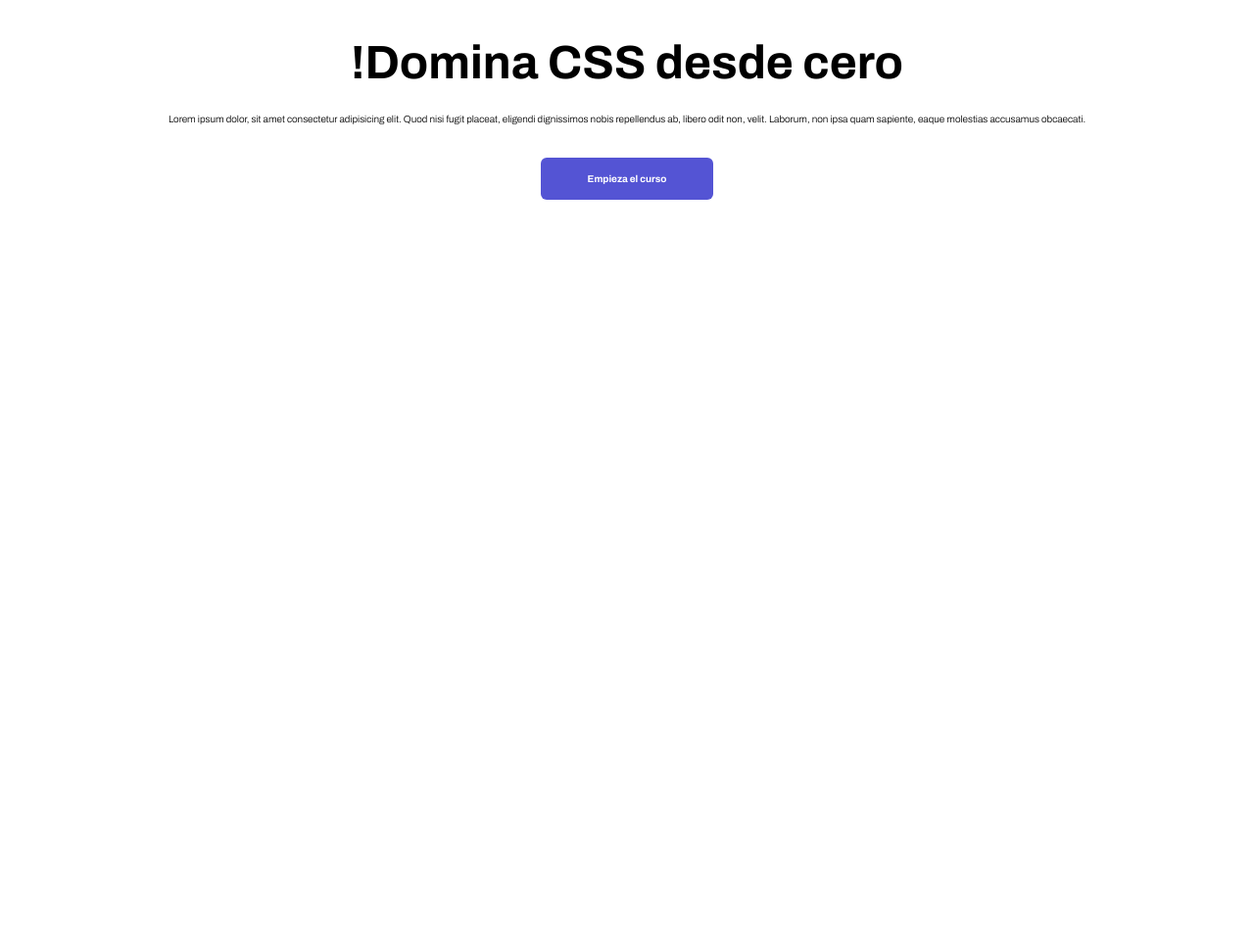
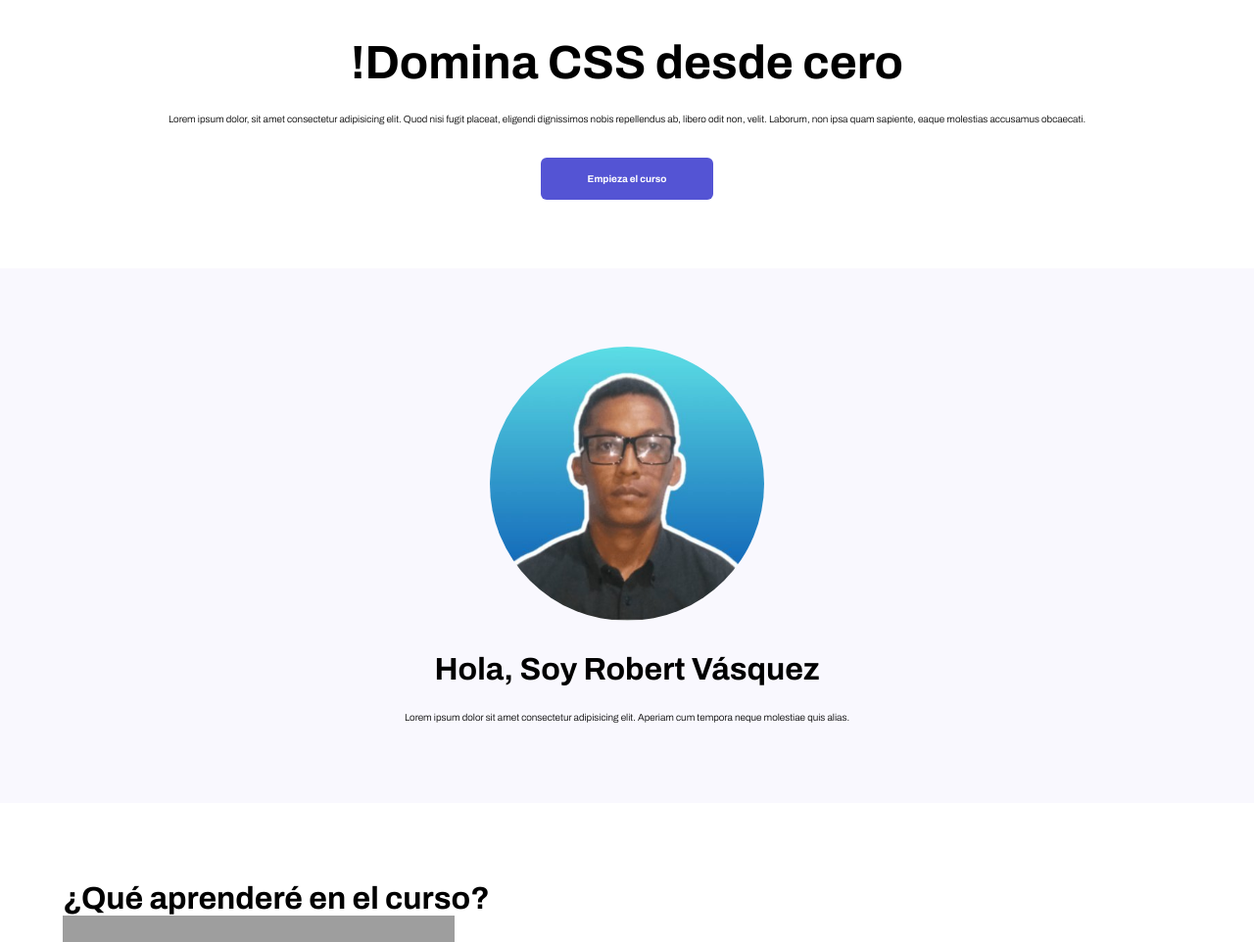
Before and after one commit to robert-ds/resposive-web-js, a plain HTML site: page index.html in a window 1280 px wide. Shown: the part 138-1100 px from the top of the page at 98% size. Before the commit the page ends 800 px from the top, so only its background shows below. Drawn offline with Linux system fonts and the light colour scheme; grey boxes are pictures that could not be loaded.

Commit message:
About section finished

```diff
--- a/assets/css/style.css
+++ b/assets/css/style.css
@@ -118,3 +118,40 @@ body {
 	justify-self: center;
 	border-radius: 6px;
 }
+
+/* About Section */
+.about {
+	background-color: var(--background);
+}
+
+.about__container {
+	display: flex;
+	flex-direction: column;
+	gap: 2rem;
+}
+
+.about__image {
+	display: block;
+	margin: 0 auto;
+	width: 90%;
+	aspect-ratio: 1/1;
+	max-width: 280px;
+	object-fit: cover;
+	object-position: top;
+	border-radius: 50%;
+}
+
+.about__texts {
+	text-align: center;
+	display: grid;
+	gap: 1.5rem;
+}
+
+.subtitle {
+	font-size: 2rem;
+}
+
+.paragraph {
+	line-height: 1.5;
+	font-weight: 300;
+}
--- a/index.html
+++ b/index.html
@@ -17,9 +17,7 @@
 </head>
 <body>
 
-	<main>
-
-		<!-- Main section and menu -->
+	<!-- section menu -->
 	<header class="hero">
 
 		<nav class="nav container container--hero">
@@ -59,7 +57,59 @@
 
 	</header>
 
+	<!--Main Section-->
+	<main class="main">
+
+		<!-- About Section -->
+		<section class="about" id="nosotros">
+			<article class="about__container container">
+				<figure class="about__figure">
+					<img src="./assets/images/robert-image.jpg" class="about__image">
+				</figure>
+
+				<div class="about__texts">
+					<h2 class="subtitle">Hola, Soy Robert Vásquez</h2>
+					<p class="paragraph">Lorem ipsum dolor sit amet consectetur adipisicing elit. Aperiam cum tempora neque molestiae quis alias.</p>
+				</div>
+			</article>
+		</section>
+
+		<!-- Learn Section -->
+		<section class="learn container" id="aprender">
+			<h2 class="subtitle">¿Qué aprenderé en el curso?</h2>
+
+			<div class="learn__articles">
+
+				<article class="learn__article">
+					<img class="learn__img" src="./assets/images/laptop-illustration.png" alt="laptop image">
+					<h2 class="learn__title">Crear cualquier sitio web</h2>
+					<p class="paragraph">
+						Aprende a crear el diseño de cualquien sitio web con css
+					</p>
+				</article>
+
+				<article class="learn__article">
+					<img class="learn__img" src="./assets/images/search-ilustration.png" alt="Search image">
+					<h2 class="learn__title">Sube tu sitio web a internet</h2>
+					<p class="paragraph">
+						Al final del curso subiremos nuestro sitio web a internet, para que accedas a él, desde cualquier lugar del mundo!
+					</p>
+				</article>
+
+				<article class="learn__article">
+					<img class="learn__img" src="./assets/images/computer-illustration.png" alt="Computer image">
+					<h2 class="learn__title">¡Responsive Design!</h2>
+					<p class="paragraph">
+						Aprenderás a adaptar todas tus páginas a dispositivos móviles, para que se vean genial en cualquier dispositivo!
+					</p>
+				</article>
+
+			</div>
+
+		</section>
+
 	</main>
+
 
 	<script type="text/javascript" src="./assets/js/main.js"></script>
 </body>
```
Lines whose indentation alone changed are shown as unchanged.
